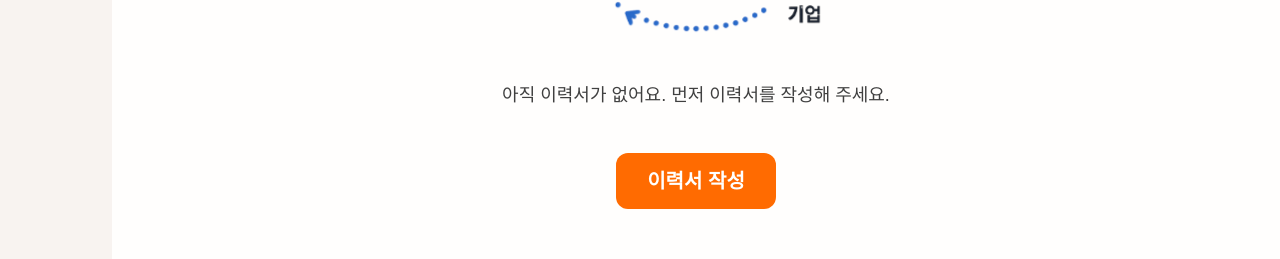
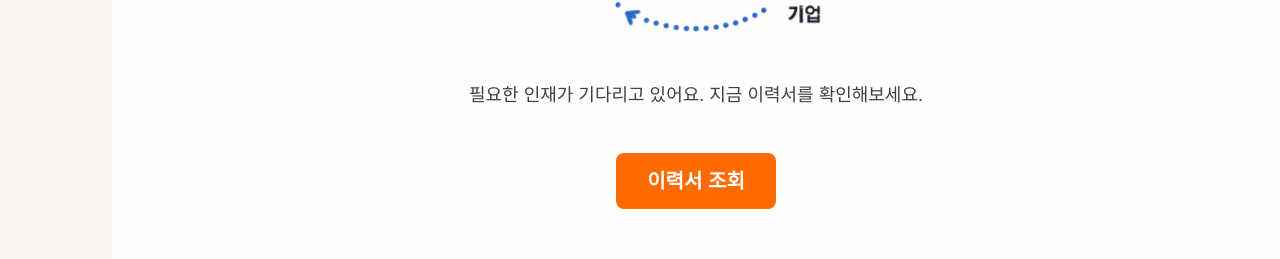
Before and after one commit to DaSiHaeBom/DaSiHaeBom-FE, a React (Vite) app: page /business/home in a window 1280 px wide. Shown: the part 435-694 px from the top of the page. Built offline with nearby package versions, Linux system fonts and the light colour scheme; no server answers; a web font is replaced by a local one.

Commit message:
fix: 각각 home 페이지 소개글 수정

```diff
--- a/src/pages/BusinessHome.tsx
+++ b/src/pages/BusinessHome.tsx
@@ -1,5 +1,3 @@
-import { useState, useEffect } from 'react';
-import { getResumeIsOrNot } from '../api/home';
 import { useNavigate } from 'react-router-dom';
 import HomeImage from '../assets/HomeAssets/homeImage.svg';
 import { HomeCard } from '../components/Home/HomeCard';
@@ -9,17 +7,6 @@ import step3Image from '../assets/HomeAssets/BusinessHomeAssets/step3Image.svg';
 
 export default function BusinessHome() {
   const navigate = useNavigate();
-  const [isResumeCreated, setIsResumeCreated] = useState(false);
-
-  useEffect(() => {
-    const checkResumeExistence = async () => {
-      const res = await getResumeIsOrNot();
-      if (res.isSuccess) {
-        setIsResumeCreated(res.result.exists);
-      }
-    };
-    checkResumeExistence();
-  }, []);
 
   return (
     <div className="flex flex-col items-center justify-center gap-30 mt-16">
@@ -33,23 +20,15 @@ export default function BusinessHome() {
           className="w-96 h-80 object-cover rounded-3xl"
         />
         <p className="text-neutral-700 text-lg font-medium leading-loose mb-10">
-          아직 이력서가 없어요. 먼저 이력서를 작성해 주세요.
+          필요한 인재가 기다리고 있어요. 지금 이력서를 확인해보세요.
         </p>
-        {isResumeCreated ? (
+
         <button
           className="w-40 h-14 rounded-lg bg-[#FF6B01] text-white text-xl font-semibold px-4 py-2 leading-loose"
           onClick={() => navigate('/business/resume/list')}
         >
           이력서 조회
         </button>
-        ) : (
-          <button
-            className="w-40 h-14 rounded-xl bg-[#FF6B01] text-white text-xl font-semibold px-4 py-2 leading-loose"
-            onClick={() => navigate('/personal/resume')}
-          >
-            이력서 작성
-          </button>
-        )}
       </div>
       <div className="flex flex-col justify-center items-center gap-10 mb-30">
         <p className="text-neutral-700 text-4xl font-bold leading-16">
--- a/src/pages/PersonalHome.tsx
+++ b/src/pages/PersonalHome.tsx
@@ -33,7 +33,9 @@ export default function PersonalHome() {
           className="w-96 h-80 object-cover rounded-3xl"
         />
         <p className="text-neutral-700 text-lg font-medium leading-loose mb-10">
-          아직 이력서가 없어요. 먼저 이력서를 작성해 주세요.
+          {isResumeCreated
+            ? '이력서가 등록되어 있어요. 기업의 연락을 기다려보세요!'
+            : '아직 이력서가 없어요. 먼저 이력서를 작성해 주세요.'}
         </p>
         {isResumeCreated ? (
           <button
```
Lines whose indentation alone changed are shown as unchanged.
